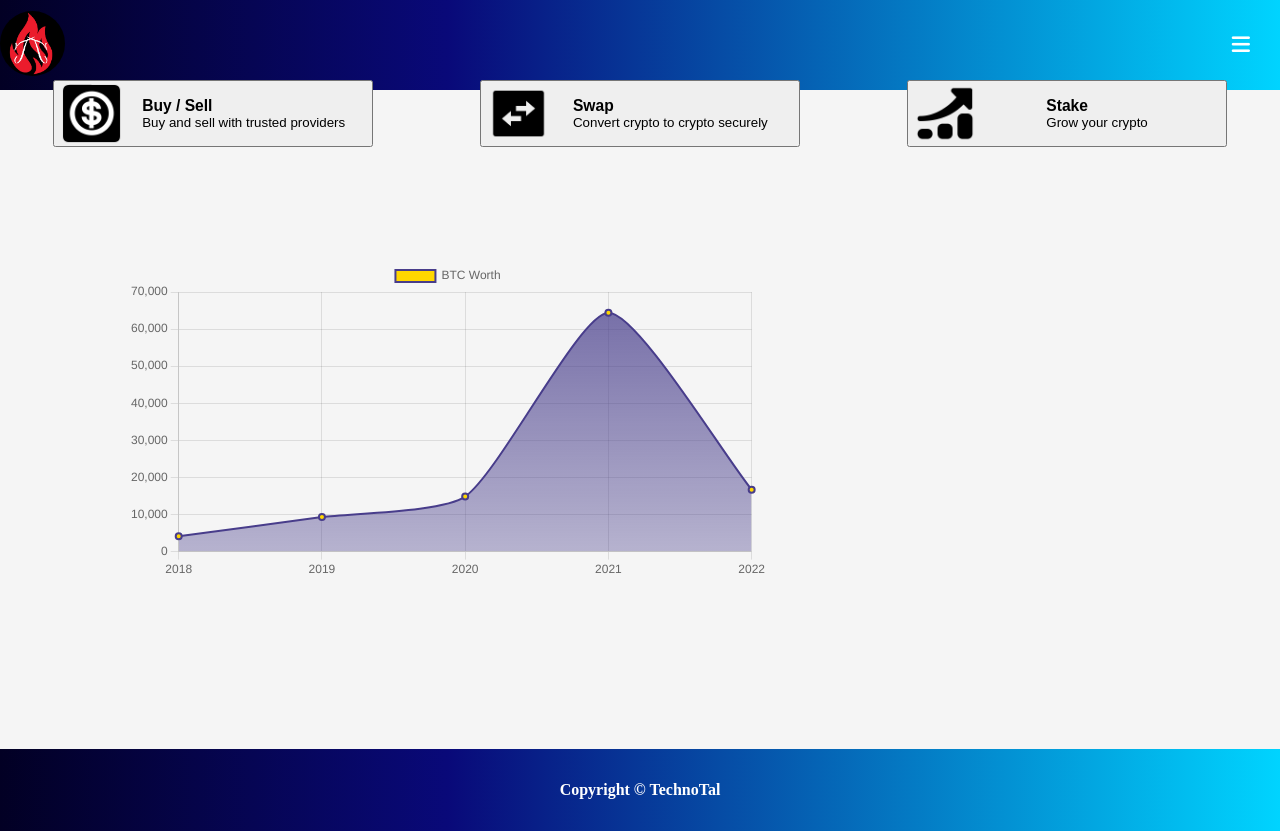
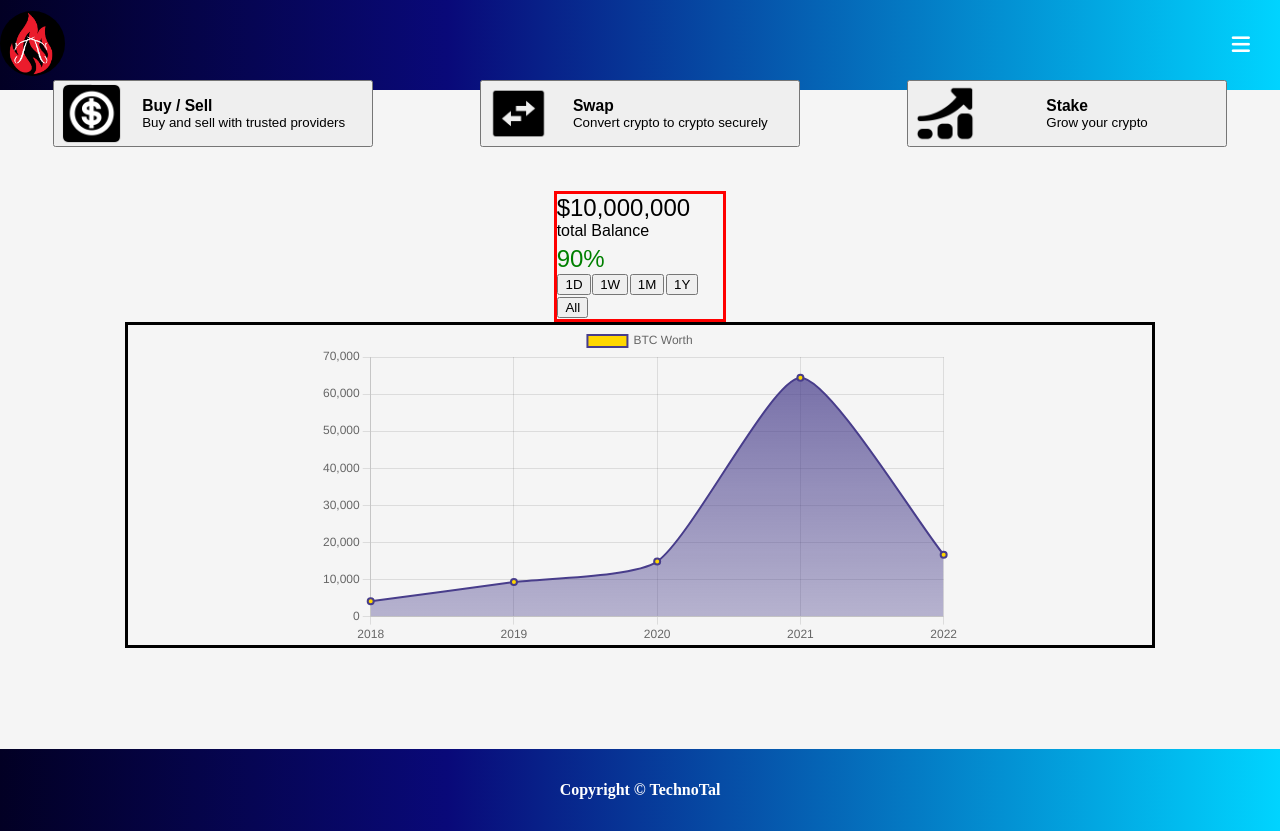
Before and after one commit to MickaelLepicier/TechnoCoin-Wallet, a React (Create React App) app in the folder client/myapp/: page / in a window 1280 px wide. Built offline with nearby package versions, Linux system fonts and the light colour scheme.

Commit message:
wip chart

```diff
--- /dev/null
+++ b/client/myapp/src/components/balance/Balance.js
@@ -0,0 +1,20 @@
+import "./Balance.scss";
+
+export function Balance() {
+  return (
+    <div className="balance-container">
+      <div className="balance">
+        $10,000,000 <br />
+        <div className="total-b">total Balance </div>
+        <div className="growth">90%</div>
+      </div>
+      <div className="chart-buttons">
+        <button className="btn">1D</button>
+        <button className="btn">1W</button>
+        <button className="btn">1M</button>
+        <button className="btn">1Y</button>
+        <button className="btn">All</button>
+      </div>
+    </div>
+  );
+}
--- /dev/null
+++ b/client/myapp/src/components/balance/Balance.scss
@@ -0,0 +1,26 @@
+
+.balance-container{
+// width: 250px;
+// height: 150px;
+border: solid red;
+.balance{
+    font-size: x-large;
+    font-family: sans-serif;
+
+    .total-b{
+      font-size: medium;
+      padding-bottom: 3%;
+    }
+    .growth{
+      color: green;
+    }
+  }
+
+  .chart-buttons{
+    // margin-left: 75%;
+
+    .btn{
+      margin: 0.5%;
+    }
+  }
+}
--- a/client/myapp/src/components/graph/LineChart.js
+++ b/client/myapp/src/components/graph/LineChart.js
@@ -5,13 +5,9 @@ import { Line } from "react-chartjs-2";
 import { Chart as ChartJS } from "chart.js/auto";
 
 function LineChart({ btcData, options }) {
-  // TODO :
-  // 1.
-  // 2.
-  // 3. add Total balance
-
   return (
     <div>
+
       <div className="lineChart-container">
         <Line data={btcData} options={options} />
       </div>
--- a/client/myapp/src/components/graph/LineChart.scss
+++ b/client/myapp/src/components/graph/LineChart.scss
@@ -3,11 +3,20 @@
   //  height: 400px;
   //  border-Color: rgba(71, 61, 139, 0.735)
 
+  display:flex;
   position: relative;
   height:40vh;
   width:80vw;
+  border: solid black ;
+  justify-content: center;
   }
 
+
+  canvas{
+    // background-color: black;
+    width:100%;
+
+  }
 
 //   #myChart{
 //    width:100%;
--- a/client/myapp/src/pages/Home/Home.js
+++ b/client/myapp/src/pages/Home/Home.js
@@ -2,10 +2,12 @@ import { useState } from "react";
 import Buttons from "../../components/buttons/Buttons";
 import LineChart from "../../components/graph/LineChart";
 import { BtcData } from "../../data/BtcData";
-import "./Home.css";
+import "./Home.scss";
+import { Balance } from "../../components/balance/Balance";
 
 export function Home() {
   const [btc, setBtc] = useState({
+    // TODO change the Data (BtcData) thro the buttons D1 , W1 ...
     labels: BtcData.map((data) => data.year),
     datasets: [
       {
@@ -39,23 +41,12 @@ export function Home() {
     ],
   });
 
-  // const [btcOption, setBtcOption] = useState({
-  //   options: {
-  //     elements: {
-  //       line: {
-  //         tension: 0.4,
-  //       },
-  //     },
-  //   },
-  // });
-
   return (
     <div className="home-container">
       {/* <h2>HomePage</h2> */}
       <Buttons />
+      <Balance />
       <LineChart btcData={btc} />
     </div>
   );
 }
-
-// export default Home;
--- a/client/myapp/src/pages/Home/Home.css
+++ b/client/myapp/src/pages/Home/Home.scss
@@ -1,7 +1,10 @@
 .home-container{
     display: flex;
+    flex-direction: column;
     align-items: center;
     justify-content: center;
     /* color: black; */
     height: 82.4vh;
+
+
 }
```
